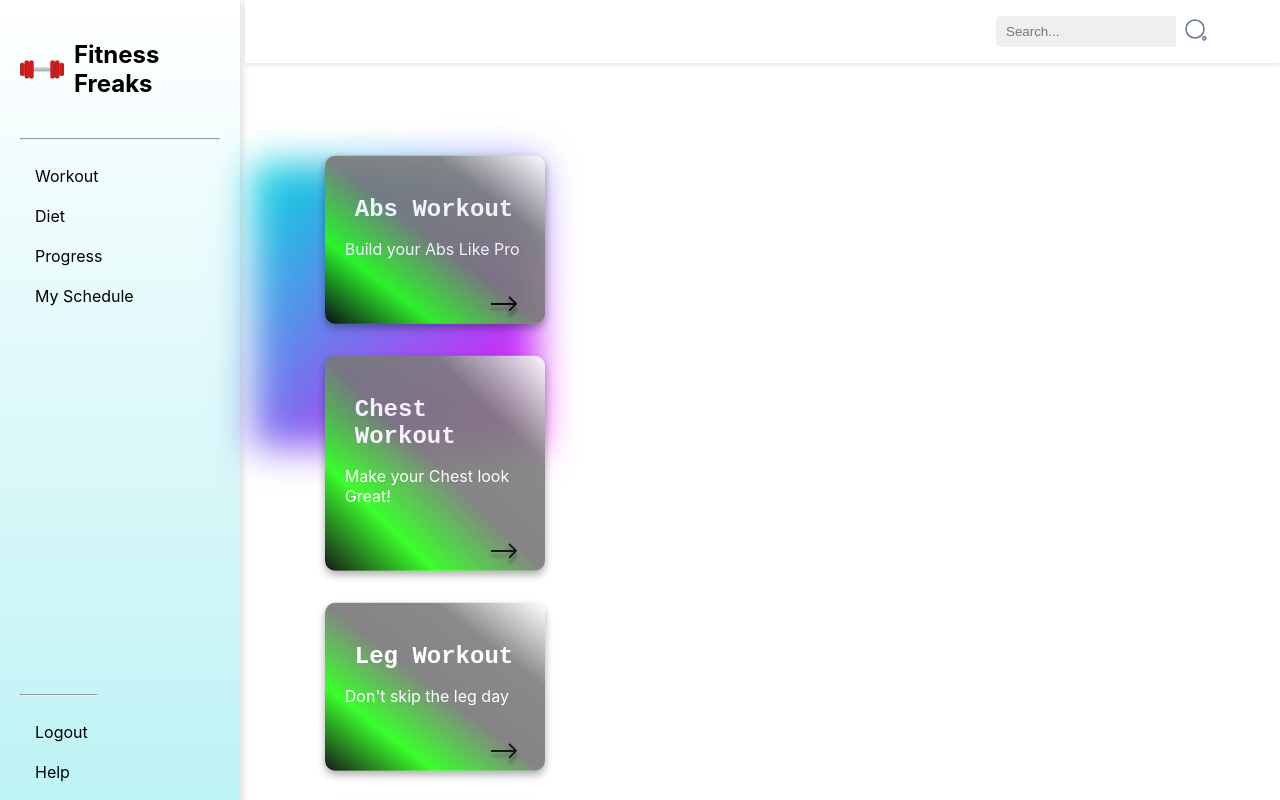
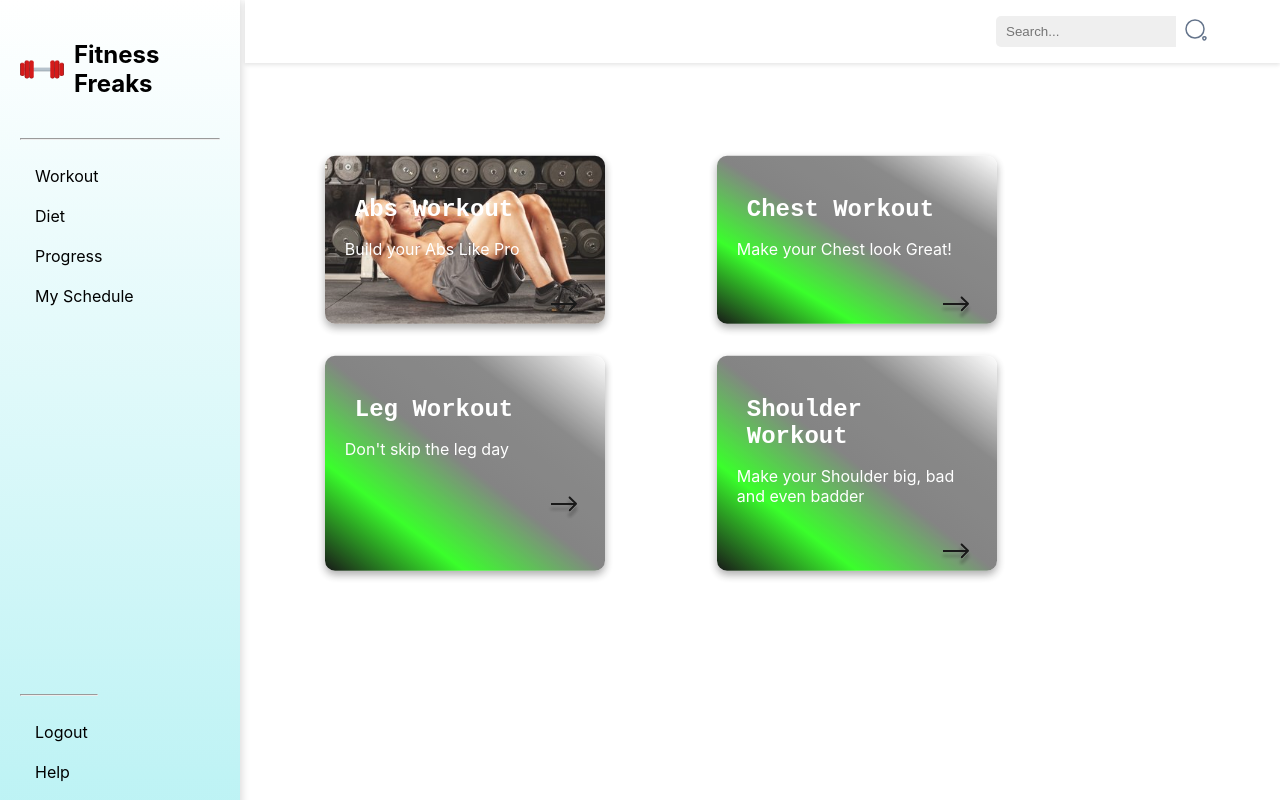
Before and after one commit to SiddhuGit2810/Fitness, a React (Create React App) app: page /HomePage in a window 1280 px wide. Shown: the top 800 px of the page. Built offline with nearby package versions, Linux system fonts and the light colour scheme.

Commit message:
Thursday sid

```diff
--- a/src/AbsWorkout/AbsWorkout.css
+++ b/src/AbsWorkout/AbsWorkout.css
@@ -161,9 +161,10 @@
   height: 300px;
   position: relative;
   border-radius: 10px;
+
 }
 
-.card-container::before {
+/* .card-container::before {
   content: "";
   z-index: -1;
   position: absolute;
@@ -171,7 +172,7 @@
   background: linear-gradient(-45deg, #fc00ff 0%, #00dbde 100%);
   transform: translate3d(0, 0, 0) scale(0.95);
   filter: blur(20px);
-}
+} */
 
 .data-card {
   width: 100%;
--- a/src/AbsWorkout/AbsWorkout.js
+++ b/src/AbsWorkout/AbsWorkout.js
@@ -83,56 +83,7 @@ function AbsWorkout() {
 
       <div className={isActive ? "WorkoutDataContainer Hide" : "WorkoutDataContainer"}>
 
-          <div class="card-container">
-            <div class="data-card">
-              <div class="img-content">
-                <h1>Previous Work</h1>
-              </div>
-              <div class="content">
-                <p class="heading">Card Hover</p>
-                <p>
-                  Lorem ipsum dolor sit amet, consectetur adipii
-                  voluptas ten mollitia pariatur odit, ab
-                  minus ratione adipisci accusamus vel est excepturi laboriosam magnam
-                  necessitatibus dignissimos molestias.
-                </p>
-              </div>
-            </div>
-          </div>
 
-          <div class="card-container">
-            <div class="data-card">
-              <div class="img-content">
-                <h1>Present Work</h1>
-              </div>
-              <div class="content">
-                <p class="heading">Card Hover</p>
-                <p>
-                  Lorem ipsum dolor sit amet, consectetur adipii
-                  voluptas ten mollitia pariatur odit, ab
-                  minus ratione adipisci accusamus vel est excepturi laboriosam magnam
-                  necessitatibus dignissimos molestias.
-                </p>
-              </div>
-            </div>
-          </div>
-
-          <div class="card-container">
-            <div class="data-card">
-              <div class="img-content">
-                <h1>Future Work</h1>
-              </div>
-              <div class="content">
-                <p class="heading">Card Hover</p>
-                <p>
-                  Lorem ipsum dolor sit amet, consectetur adipii
-                  voluptas ten mollitia pariatur odit, ab
-                  minus ratione adipisci accusamus vel est excepturi laboriosam magnam
-                  necessitatibus dignissimos molestias.
-                </p>
-              </div>
-            </div>
-          </div>
 
 
 
--- a/src/HomePage/HomePage.js
+++ b/src/HomePage/HomePage.js
@@ -18,7 +18,7 @@ function HomePage() {
 
     <animated.div style={slideAnimation}>
       <div className="container">
-        <div className="card-container">
+        <div className="homePageBox">
           <div className="Abs-card">
             <div className="Abs-card-content">
               <h2>Abs Workout</h2>
--- a/src/HomePage/homepage.css
+++ b/src/HomePage/homepage.css
@@ -1,16 +1,5 @@
 /* Card.css */
 
-
-.card-container {
-    display: flex;
-    justify-content: flex-start;
-    flex-wrap: wrap;
-    /* padding-top: 0.000000001vh; */
-    margin: 0;
-    gap: 2rem;
-
-
-}
 
 .Abs-card {
     opacity: 0.9;
@@ -19,11 +8,11 @@
     overflow: hidden;
     margin-left: 80px;
     width: 280px;
-    /* background-image: url(abs.jpg); */
+    background-image: url(abs.jpg);
     background-size: cover;
     background-blend-mode: overlay;
     transition: all 0.48s cubic-bezier(0.23, 1, 0.32, 1);
-    background-image: linear-gradient(to right top, #000000, #25ff15, #777777, #7e7e7e, #ffffff);
+    /* background-image: linear-gradient(to right top, #000000, #25ff15, #777777, #7e7e7e, #ffffff); */
 
 }
 
@@ -134,3 +123,13 @@
     transition: all 0.48s cubic-bezier(0.23, 1, 0.32, 1);
     background-image: linear-gradient(to right top, #000000, #25ff15, #777777, #7e7e7e, #ffffff);
 }
+
+.homePageBox{
+    display: flex;
+
+    flex-direction: row;
+
+    flex-wrap: wrap;
+
+    gap: 2rem;
+}
```
